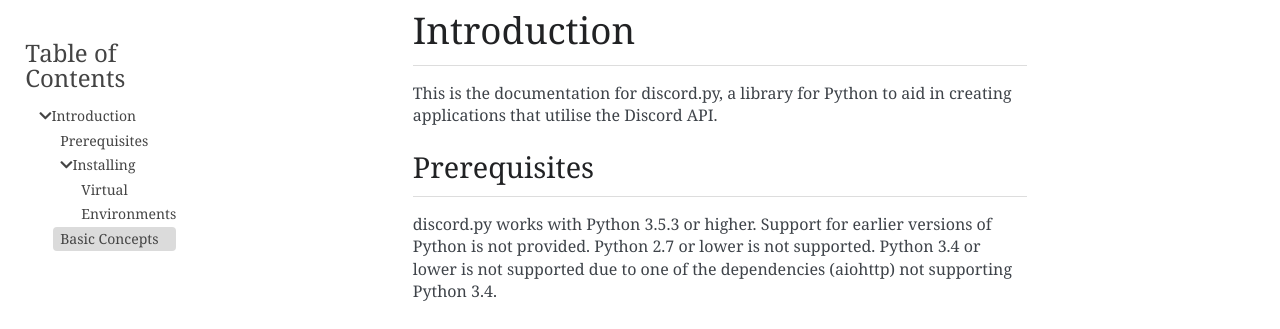
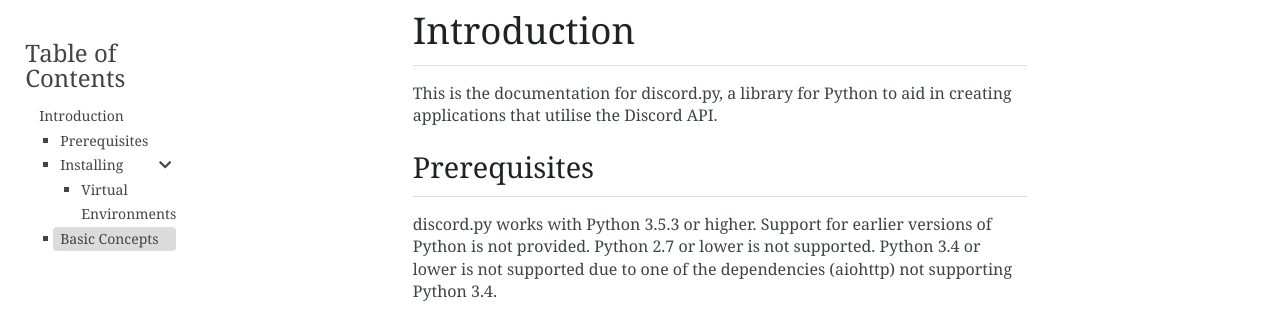
Before and after one commit to Rapptz/discord.py, a Sphinx documentation site: the page built from docs/intro.rst, in a window 1280 px wide. Shown: the part 122-451 px from the top of the page. Built offline with Sphinx 7.4.7, drawn with Linux system fonts in a browser that asks for light colours; nearby versions of some CDN libraries; pages that are not in the unit, such as notebooks, are missing from menus.

Commit message:
complete collapsible sidebar

```diff
--- a/docs/_static/custom.js
+++ b/docs/_static/custom.js
@@ -116,12 +116,14 @@
     currentSection = sections[sections.length - 1];
   }
   else {
+    if (sections) {
       sections.forEach(section => {
         let rect = section.getBoundingClientRect();
         if (rect.top + document.body.offsetTop < 1) {
           currentSection = section;
         }
       });
+    }
   }
 
   if (activeLink) {
@@ -131,6 +133,12 @@
   if (currentSection) {
     activeLink = document.querySelector(`#sidebar a[href="#${currentSection.id}"]`);
     if (activeLink) {
+      let headingChildren = activeLink.parentElement.parentElement;
+      let heading = headingChildren.previousElementSibling.previousElementSibling;
+
+      if (heading && headingChildren.style.display === "none") {
+        activeLink = heading;
+      }
       activeLink.parentElement.classList.add('active');
     }
   }
--- a/docs/_static/sidebar.js
+++ b/docs/_static/sidebar.js
@@ -1,25 +1,29 @@
 document.addEventListener('DOMContentLoaded', () => {
     let sidebar = document.getElementById('sidebar');
     let toc = sidebar.querySelector('ul');
-    let allReferences = toc.querySelectorAll('a.reference.internal');
+    let allReferences = toc.querySelectorAll('a.reference.internal:not([href="#"])');
 
     for (let ref of allReferences) {
         let next = ref.nextElementSibling;
         if (next && next.tagName === "UL") {
             let icon = document.createElement('span');
-            icon.className = 'fas fa-chevron-down';
+            icon.className = 'fas fa-chevron-down collapsible-arrow';
             icon.addEventListener('click', () => {
                 if (icon.classList.contains('fa-chevron-down')) {
                     icon.classList.remove('fa-chevron-down'); // safari doesn't support .replace yet(!)
-                    icon.classList.add('fa-chevron-right');
-                    icon.nextElementSibling.style.display = "block";
+                    icon.classList.add('fa-chevron-left');
+                    let children = icon.nextElementSibling;
+                    // <arrow><heading>
+                    // --> <arrow><children>
+                    children.style.display = "none";
                 } else {
-                    icon.classList.remove('fa-chevron-right'); // safari doesn't support .replace yet(!)
+                    icon.classList.remove('fa-chevron-left');
                     icon.classList.add('fa-chevron-down');
-                    icon.nextElementSibling.style.display = "none";
+                    let children = icon.nextElementSibling;
+                    children.style.display = "block";
                 }
             })
-            ref.parentNode.insertBefore(icon, ref);
+            ref.parentNode.insertBefore(icon, ref.nextElementSibling);
         }
     }
 });
--- a/docs/_static/style.css
+++ b/docs/_static/style.css
@@ -282,6 +282,16 @@
   font-weight: normal;
 }
 
+.collapsible-arrow {
+  float: right;
+  padding-right: 5px;
+  padding-top: 5px;
+}
+
+.collapsible-arrow:hover {
+  cursor: pointer;
+}
+
 #settings-toggle {
   float: right;
 }
@@ -320,7 +330,7 @@
 }
 
 #sidebar ul ul {
-  list-style: none;
+  list-style: square;
   margin: 0em;
   margin-left: 1.5em;
 }
```
Lines whose indentation alone changed are shown as unchanged.
